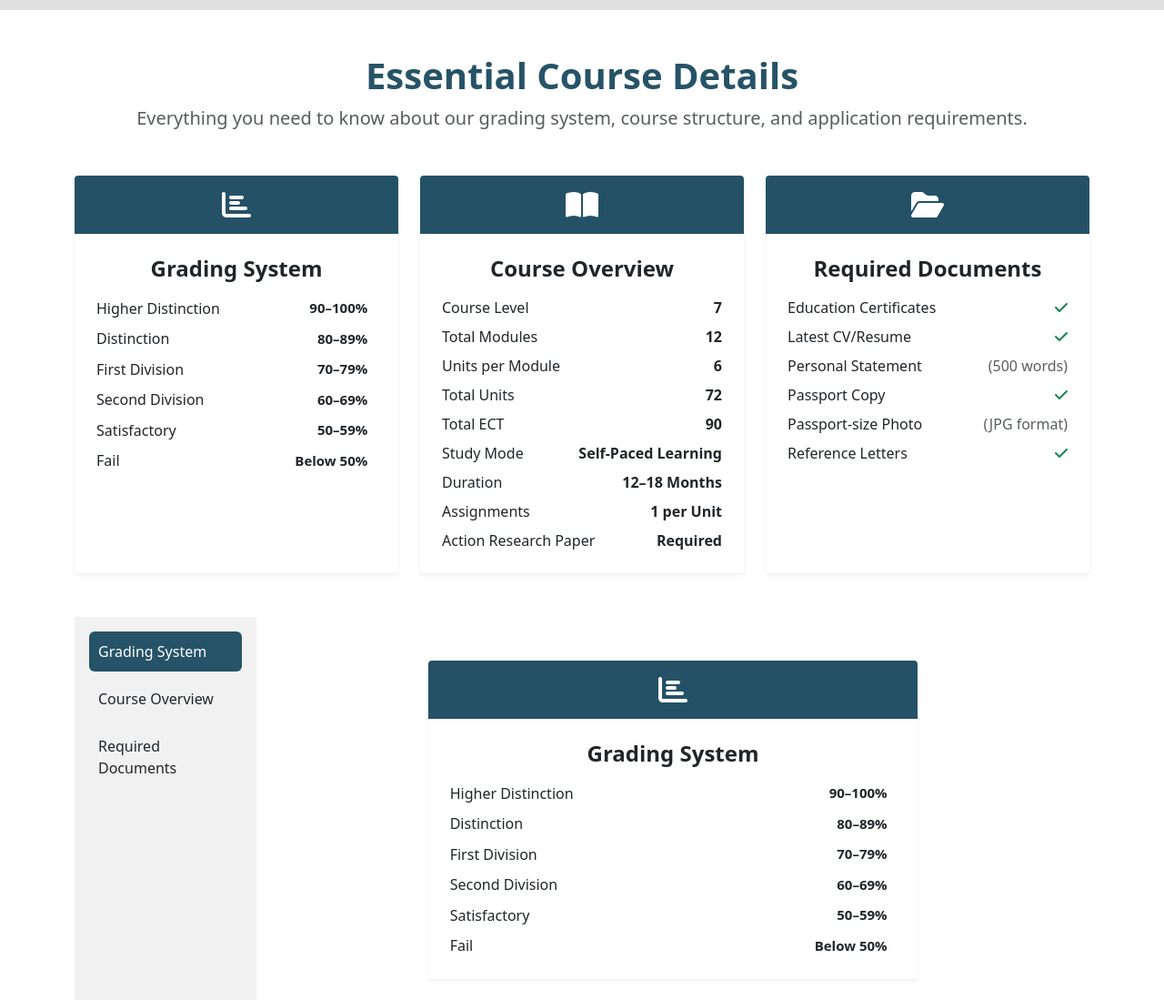
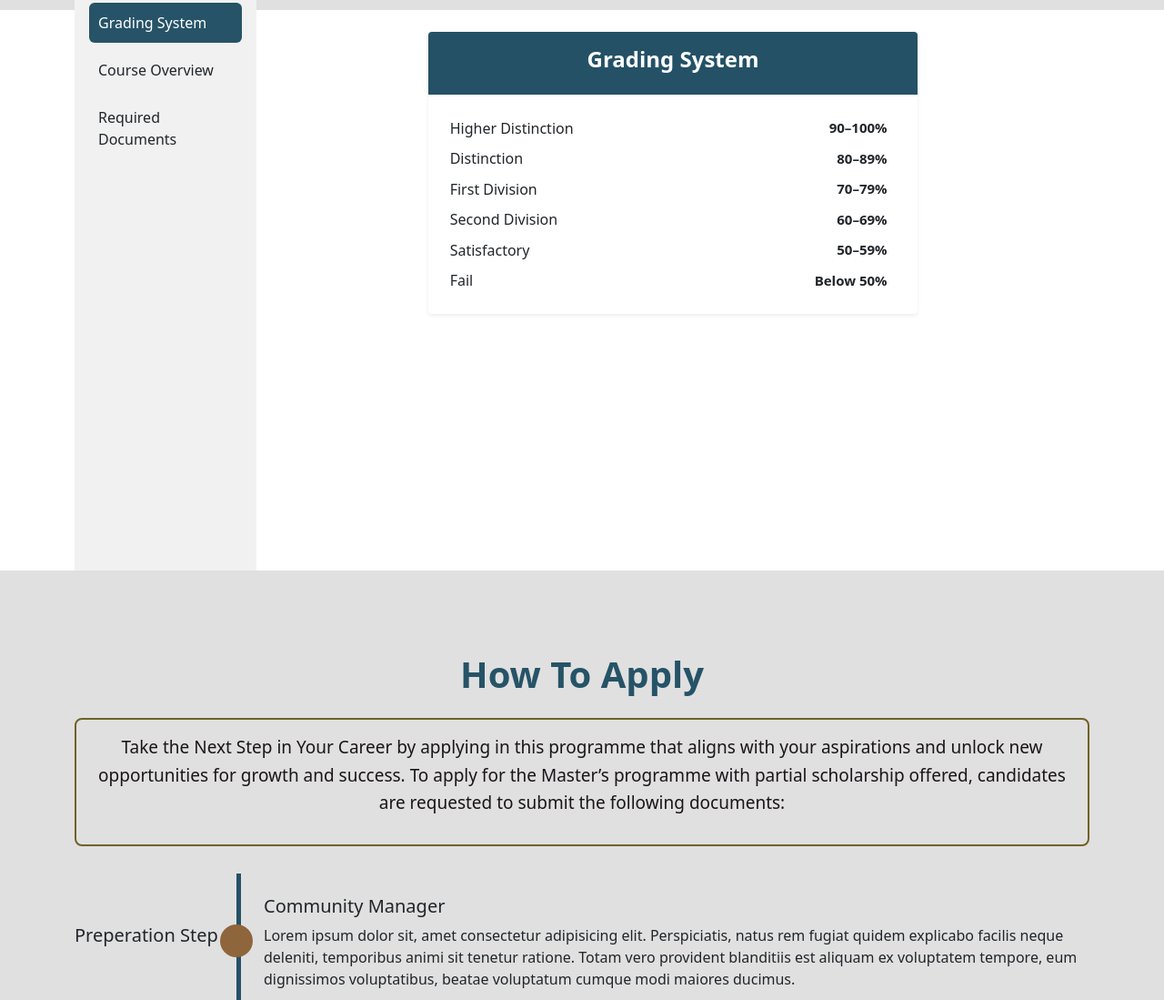
Before and after one commit to kmalaminstd123/mba-course-details-three, a plain HTML site: page index.html in a window 1280 px wide. Shown: the part 4401-5500 px from the top of the page at 91% size. Drawn offline with nearby package versions, Linux system fonts and the light colour scheme.

Commit message:
Update index.html

```diff
--- a/index.html
+++ b/index.html
@@ -152,7 +152,7 @@
 
     <!-- feature section end -->
 
-    </div>
+
 
     <div id="secMainHe text-center">
         <h1 class="text-center fs-1 fw-bold" style="color: #265367;">Everything you need to Know</h1>
@@ -776,16 +776,17 @@
 
 
     <!-- details section start -->
-    <section class="details-v2 py-5">
+    <section class="details-v2">
         <div class="container">
-            <div class="text-center mb-5">
+
+            <!-- <div class="text-center mb-5">
                 <h2 class="fw-bold fs-1" style="color: #265367;">Essential Course Details</h2>
                 <p class="lead text-muted">Everything you need to know about our grading system, course structure, and application requirements.</p>
-            </div>
+            </div> -->
 
             <div class="row g-4 justify-content-center">
 
-                <div class="col-lg-4 col-md-6">
+                <!-- <div class="col-lg-4 col-md-6">
 
                     <div class="details-panel h-100 shadow-sm border-0 rounded-1 overflow-hidden">
 
@@ -909,12 +910,10 @@
                             </ul>
                         </div>
                     </div>
-                </div>
-
-            </div>
-        </div>
-    </section>
-    <!-- details section end -->
+                </div> -->
+
+            </div>
+        </div>
 
         <div class="container">
 
@@ -939,11 +938,12 @@
                             <div class="details-panel h-100 shadow-sm border-0 rounded-1 overflow-hidden">
 
                                     <div class="details-icon text-white p-3 d-flex align-items-center justify-content-center">
-                                    <i class="fa-solid fa-chart-bar fa-2x"></i>
+                                        <!-- <i class="fa-solid fa-chart-bar fa-2x"></i> -->
+                                        <h4 class="fw-bold text-center">Grading System</h4>
                                     </div>
 
                                     <div class="details-content p-4">
-                                    <h4 class="mb-3 fw-bold text-center">Grading System</h4>
+
                                         <ul class="list-unstyled mb-0">
                                             <li class="d-flex justify-content-between align-items-center mb-2">
                                                 <span>Higher Distinction</span>
@@ -983,10 +983,11 @@
                         <div class="col-lg-8 col-md-12">
                             <div class="details-panel h-100 shadow-sm border-0 rounded-1 overflow-hidden">
                                 <div class="details-icon text-white p-3 d-flex align-items-center justify-content-center">
-                                <i class="fa-solid fa-book-open fa-2x"></i>
+                                    <!-- <i class="fa-solid fa-book-open fa-2x"></i> -->
+                                    <h4 class="fw-bold text-center">Course Overview</h4>
                                 </div>
                                 <div class="details-content p-4">
-                                <h4 class="mb-3 fw-bold text-center">Course Overview</h4>
+                                    <!-- <h4 class="mb-3 fw-bold text-center">Course Overview</h4> -->
                                     <ul class="list-unstyled mb-0">
                                         <li class="d-flex justify-content-between align-items-center mb-2">
                                             <span>Course Level</span>
@@ -1034,12 +1035,16 @@
                 <div id="section3" class="det_cont_section">
                     <div class="row justify-content-center">
                         <div class="col-lg-8 col-md-12">
+
                             <div class="details-panel h-100 shadow-sm border-0 rounded-1 overflow-hidden">
+
                                 <div class="details-icon text-white p-3 d-flex align-items-center justify-content-center">
-                            <i class="fa-solid fa-folder-open fa-2x"></i>
-                        </div>
+                                    <!-- <i class="fa-solid fa-folder-open fa-2x"></i> -->
+                                    <h4 class="mb-3 fw-bold text-center">Required Documents</h4>
+                                </div>
+
                                 <div class="details-content p-4">
-                            <h4 class="mb-3 fw-bold text-center">Required Documents</h4>
+                                    <!-- <h4 class="mb-3 fw-bold text-center">Required Documents</h4> -->
                                     <ul class="list-unstyled mb-0">
                                         <li class="d-flex justify-content-between align-items-center mb-2">
                                             <span>Education Certificates</span>
@@ -1067,14 +1072,20 @@
                                         </li>
                                     </ul>
                                 </div>
-                    </div>
-                    </div>
-                </div>
-            </div>
-          </div>
-
-        </div>
-    </div>
+
+                            </div>
+
+                        </div>
+                    </div>
+                </div>
+              </div>
+
+            </div>
+        </div>
+
+    </section>
+    <!-- details section end -->
+
 
 
 
```
Lines whose indentation alone changed are shown as unchanged.
